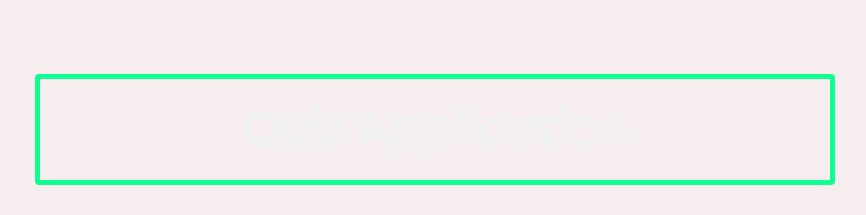
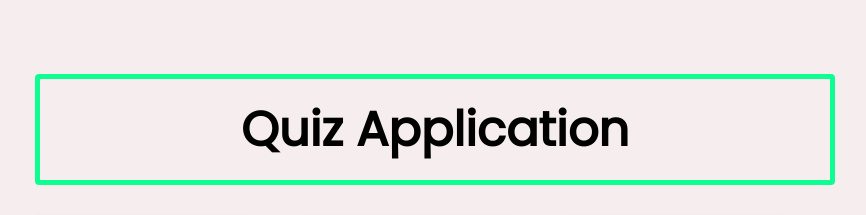
Before and after one commit to Manan-Arora31/Code_Of_Duty, a React (Create React App) app in the folder frontend/: page / in a window 1280 px wide. Shown: the top 215 px of the page, without its empty margins (205-1071 px from the left). Built offline with nearby package versions, Linux system fonts and the light colour scheme.

Commit message:
Added in frontend

```diff
--- a/frontend/src/components/Quiz.js
+++ b/frontend/src/components/Quiz.js
@@ -6,6 +6,7 @@ import { useNavigate,useParams } from "react-router-dom"
 
 import { MoveNextQuestion, MovePrevQuestion } from '../hooks/FetchQuestions';
 import { PushAnswer } from '../hooks/setResult';
+import axios from 'axios';
 
 
 function Quiz() {
@@ -26,6 +27,15 @@ function Quiz() {
   const [questionTime, setQuestionTime] = useState(10);
 
   const {id}=useParams();
+
+  const getData = async () =>{
+    const response = await axios.get(`http://localhost:8000/api/quiz/one/${id}`);
+    if(response.data == null ){
+      alert("The quiz cannot be accessed within this window");
+      navigate("/");
+    }
+  }
+  getData();
 
   useEffect(() => {
     const quizTimerInterval = setInterval(() => {
--- a/frontend/src/styles/App.css
+++ b/frontend/src/styles/App.css
@@ -3,7 +3,7 @@
 :root{
   --primary-color: #0DFF92;
   --dark-color:hsl(0, 33%, 95%);
-  --light-color: #f0f0f0;
+  --light-color: black;
 }
 
 body, html{
```
